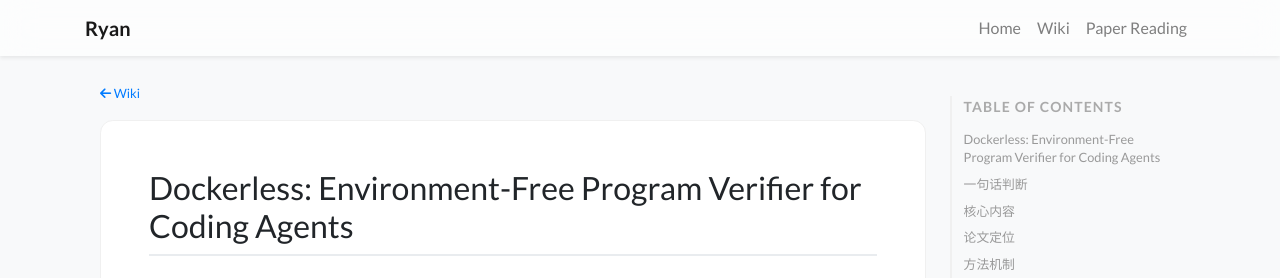
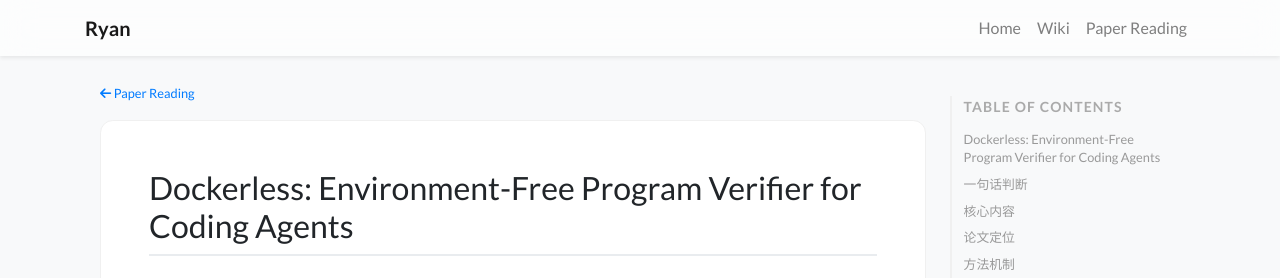
Before and after one commit to Ryanhu2001/Ryanhu2001, a Jekyll site: the page built from paper-reading/Dockerless Environment-Free Program Verifier for Coding Agents.md, in a window 1280 px wide and 900 px high. Shown: the top 278 px of the window. Built offline with Jekyll 4.4.1, drawn with Linux system fonts in a browser that asks for light colours; nearby versions of some CDN libraries; a style sheet for code colours, icons or effects is not loaded.

Commit message:
Separate wiki and paper reading notes

```diff
--- a/_config.yml
+++ b/_config.yml
@@ -33,3 +33,8 @@ defaults:
       type: "pages"
     values:
       layout: wiki_note
+  - scope:
+      path: "paper-reading"
+      type: "pages"
+    values:
+      layout: wiki_note
--- a/_layouts/wiki_note.html
+++ b/_layouts/wiki_note.html
@@ -3,12 +3,18 @@ layout: default
 ---
 
 {% assign fixed_content = content | replace: 'src="assets/', 'src="../assets/' | replace: 'href="assets/', 'href="../assets/' %}
+{% assign back_url = '/wiki/' %}
+{% assign back_label = 'Wiki' %}
+{% if page.type == 'paper-reading' %}
+    {% assign back_url = '/paper-reading/' %}
+    {% assign back_label = 'Paper Reading' %}
+{% endif %}
 
 <div class="blog-layout-wrapper">
     <div class="blog-main">
         <div class="mb-3">
-            <a class="small" href="{{ '/wiki/' | relative_url }}">
-                <i class="fas fa-arrow-left"></i> Wiki
+            <a class="small" href="{{ back_url | relative_url }}">
+                <i class="fas fa-arrow-left"></i> {{ back_label }}
             </a>
         </div>
 
```
Also changed, not shown: paper-reading/index.md (+1 -1 lines), scripts/publish_paper_note.py (+5 -5 lines), wiki/index.md (+2 -0 lines), paper-reading/Dockerless Environment-Free Program Verifier for Coding Agents.md (renamed from wiki/Dockerless Environment-Free Program Verifier for Coding Agents.md).
